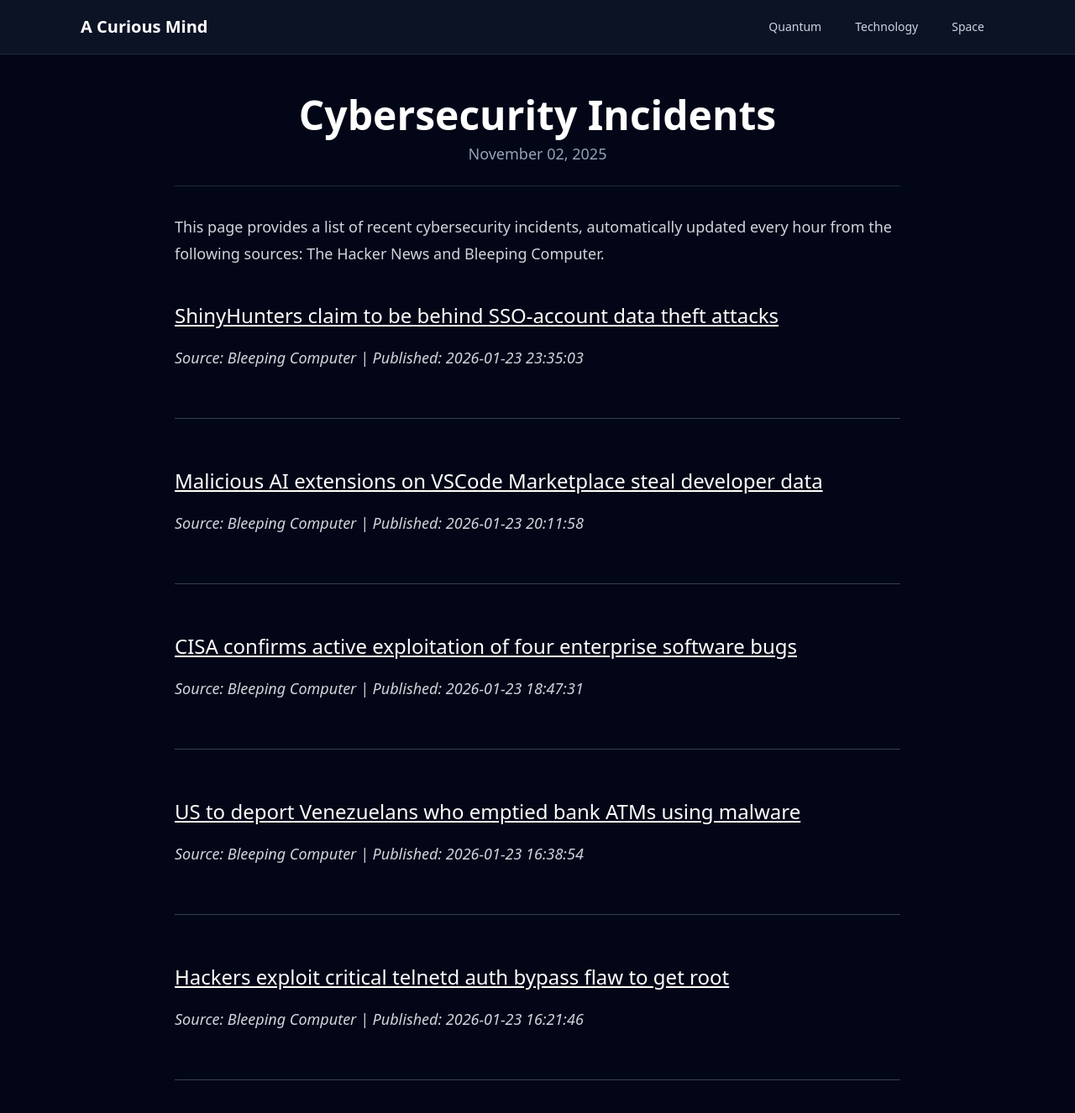
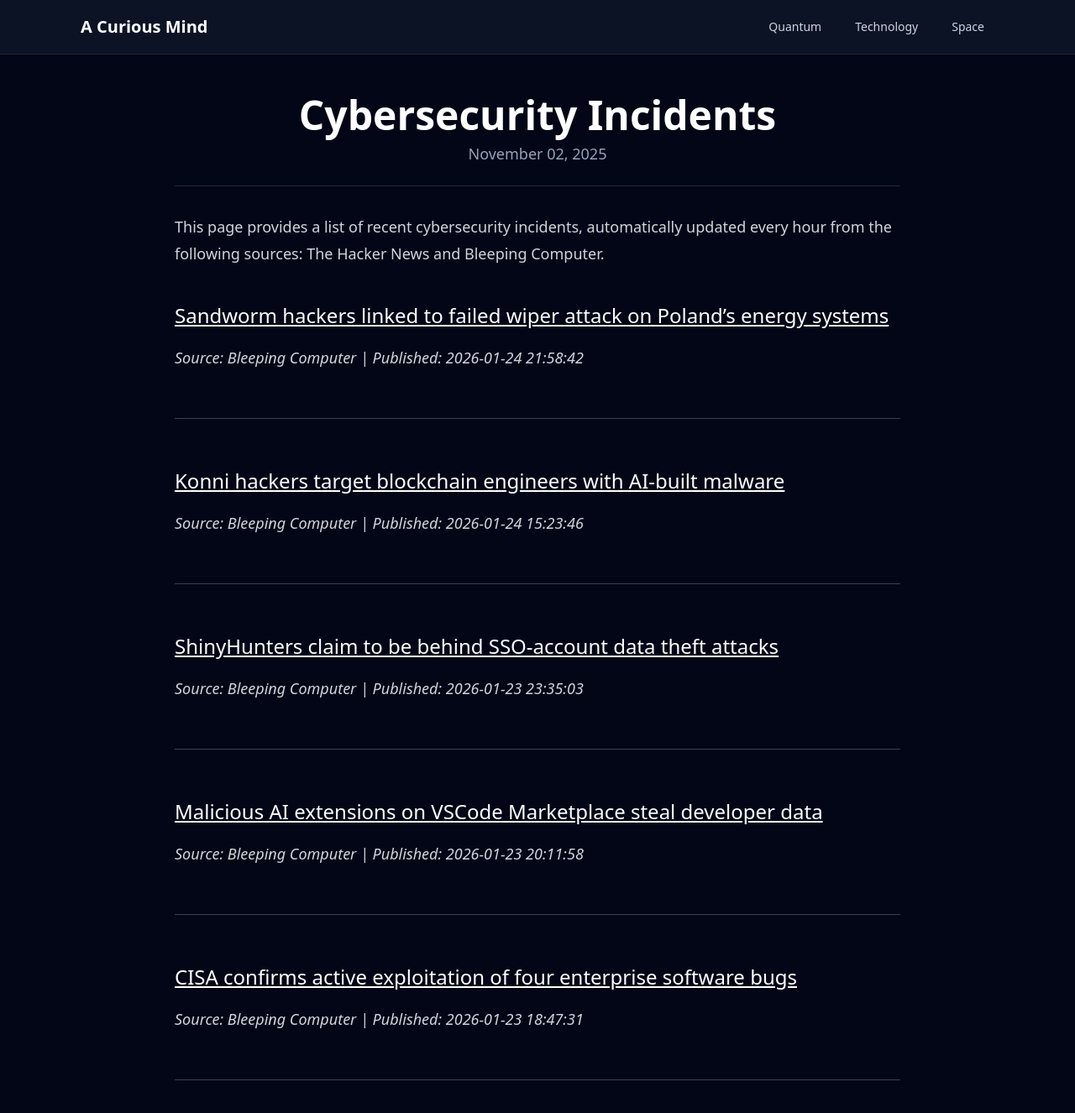
Before and after one commit to onehl7/onehl7.github.io, a Jekyll site: the page built from _posts/2025-11-02-cybersecurity-incidents.md, in a window 1280 px wide and 1400 px high. Shown: the top 1326 px of the window at 84% size. Built offline with Jekyll 4.4.1, drawn with Linux system fonts in a browser that asks for light colours; nearby versions of some CDN libraries.

Commit message:
Update news data

```diff
--- a/_data/news.json
+++ b/_data/news.json
@@ -1,4 +1,16 @@
 [
+  {
+    "source": "Bleeping Computer",
+    "title": "Sandworm hackers linked to failed wiper attack on Poland\u2019s energy systems",
+    "link": "https://www.bleepingcomputer.com/news/security/sandworm-hackers-linked-to-failed-wiper-attack-on-polands-energy-systems/",
+    "published": "2026-01-24 21:58:42"
+  },
+  {
+    "source": "Bleeping Computer",
+    "title": "Konni hackers target blockchain engineers with AI-built malware",
+    "link": "https://www.bleepingcomputer.com/news/security/konni-hackers-target-blockchain-engineers-with-ai-built-malware/",
+    "published": "2026-01-24 15:23:46"
+  },
   {
     "source": "Bleeping Computer",
     "title": "ShinyHunters claim to be behind SSO-account data theft attacks",
@@ -16,17 +28,5 @@
     "title": "CISA confirms active exploitation of four enterprise software bugs",
     "link": "https://www.bleepingcomputer.com/news/security/cisa-confirms-active-exploitation-of-four-enterprise-software-bugs/",
     "published": "2026-01-23 18:47:31"
-  },
-  {
-    "source": "Bleeping Computer",
-    "title": "US to deport Venezuelans who emptied bank ATMs using malware",
-    "link": "https://www.bleepingcomputer.com/news/security/us-to-deport-venezuelans-who-emptied-bank-atms-using-malware/",
-    "published": "2026-01-23 16:38:54"
-  },
-  {
-    "source": "Bleeping Computer",
-    "title": "Hackers exploit critical telnetd auth bypass flaw to get root",
-    "link": "https://www.bleepingcomputer.com/news/security/hackers-exploit-critical-telnetd-auth-bypass-flaw-to-get-root/",
-    "published": "2026-01-23 16:21:46"
   }
 ]
```
